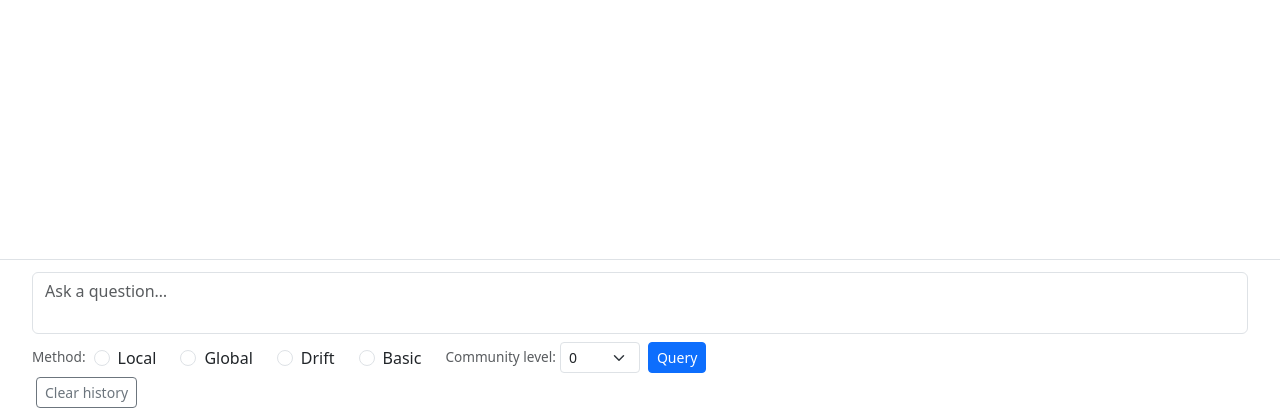
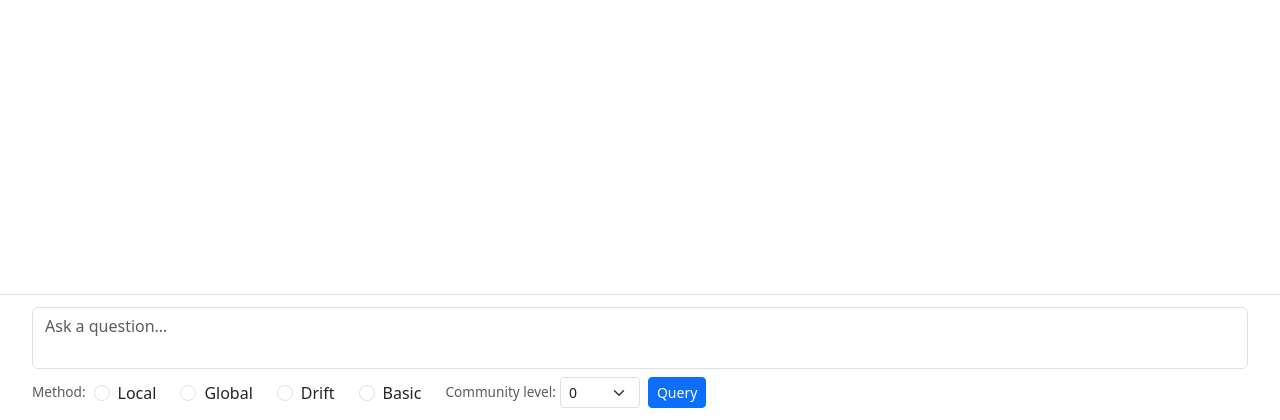
Before and after one commit to dobin/bookmarkRag, a Flask app: template templates/ask.html in a window 1280 px wide. Shown: the part 380-800 px from the top of the page. Run offline with Flask 3, Linux system fonts and the light colour scheme; the template is opened without the code that fills it, so the values that code supplies are empty; parts of the project's set-up code (start-up, migrations or seed data) failed here and were passed over.

Commit message:
ui: remove clear button

```diff
--- a/app.py
+++ b/app.py
@@ -230,20 +230,6 @@ def ask_delete(notebook: str):
     if current_sessions.get(notebook) == session_id:
         current_sessions.pop(notebook, None)
     return redirect(url_for("ask", notebook=notebook))
-
-
-@app.route("/<notebook>/ask/clear", methods=["POST"])
-def ask_clear(notebook: str):
-    """Clear all entries from the current session (keeps the file)."""
-    if notebook not in NOTEBOOKS:
-        abort(404)
-    session_id = request.form.get("session", "")
-    if session_id:
-        sess = _load_session(notebook, session_id)
-        if sess:
-            sess["entries"] = []
-            _save_session(notebook, sess)
-    return redirect(url_for("ask", notebook=notebook, session=session_id))
 
 
 @app.route("/<notebook>/logs")
--- a/templates/ask.html
+++ b/templates/ask.html
@@ -244,15 +244,6 @@
       </div>
     </form>
 
-    {# Clear session entries — separate form so it doesn't interfere #}
-    <form method="POST" action="{{ url_for('ask_clear', notebook=current_notebook) }}" class="d-inline ms-1">
-      <input type="hidden" name="session" value="{{ current_session_id }}">
-      <button type="submit" class="btn btn-outline-secondary btn-sm mt-1"
-              onclick="return confirm('Clear all messages in this session?')">
-        Clear history
-      </button>
-    </form>
-
   </div>
 </div>
 {% endblock %}
```
